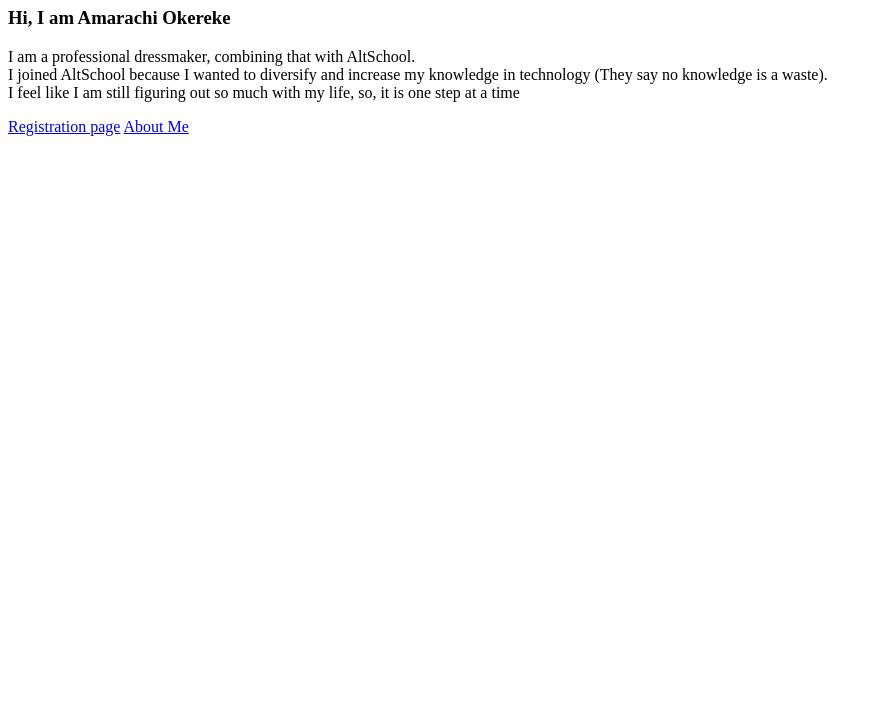
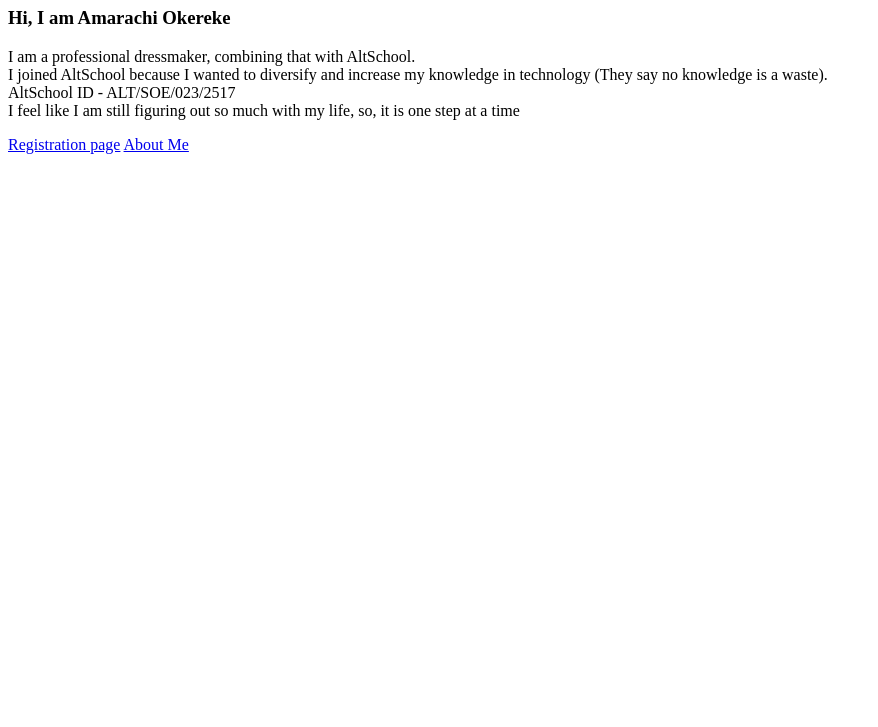
Before and after one commit to Armeekay/Armeekay.github.io, a plain HTML site: page about/index.html in a window 1280 px wide. Shown: the part 73-800 px from the top of the page, without its empty margins (0-878 px from the left). Drawn offline with Linux system fonts and the light colour scheme.

Commit message:
Second commit

```diff
--- a/about/index.html
+++ b/about/index.html
@@ -12,6 +12,8 @@
         <br>
         I joined AltSchool because I wanted to diversify and increase my knowledge in technology (They say no knowledge is a waste).
     <br>
+    AltSchool ID - ALT/SOE/023/2517
+    <br>
     I feel like I am still figuring out so much with my life, so, it is one step at a time
     </p>
     <section>
```
